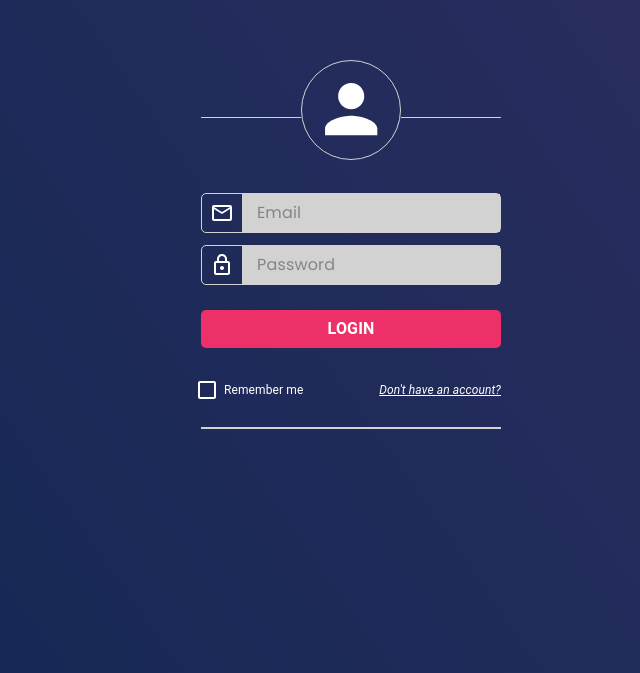
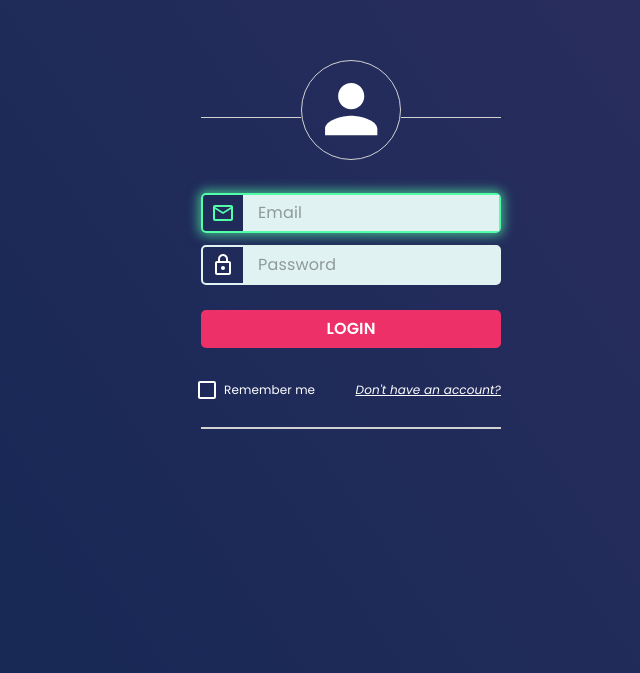
Before and after one commit to hoangkimzxc/cine-attempt-v2, a React (Vite) app: page /login in a window 1280 px wide. Shown: the part 127-800 px from the top of the page, without its empty margins (289-929 px from the left). Built offline with nearby package versions, Linux system fonts and the light colour scheme; the HTML template or start-up script is replaced by a standard one.

Commit message:
Add more items for login page

```diff
--- a/src/components/atoms/checkbox/index.tsx
+++ b/src/components/atoms/checkbox/index.tsx
@@ -19,7 +19,7 @@ export default function Checkbox({ label, sx, ...props }: CheckboxProps) {
             padding: "5px",
             color: "white", // default color
             "&.Mui-checked": {
-              color: "#4caf50", // color when checked
+              color: "#53fea9", // color when checked
             },
             ...sx,
           }}
--- a/src/components/atoms/text-field/index.tsx
+++ b/src/components/atoms/text-field/index.tsx
@@ -1,21 +1,46 @@
+import { breathingEffect } from "@/utils/animation";
 import {
   Box,
   TextField as MuiTextField,
   TextFieldProps as MuiTextFieldProps,
 } from "@mui/material";
+import CancelIcon from "@mui/icons-material/Cancel";
+import { useState } from "react";
 
 export type TextFiledProps = {
-  icon: React.ReactElement;
+  startIcon: React.ReactElement;
 } & Omit<MuiTextFieldProps, "">;
 
-export default function TextField({ icon, sx, ...props }: TextFiledProps) {
+export default function TextField({ startIcon, sx, ...props }: TextFiledProps) {
+  const [value, setValue] = useState("");
+
+  const handleChange = (event: React.ChangeEvent<HTMLInputElement>) => {
+    setValue(event.target.value);
+  };
+
+  const handleClear = () => {
+    setValue(""); // Clears the input field
+  };
+
   return (
     <Box
       display="flex"
       alignItems="center"
-      border="1px solid #d2d2d2"
+      border="2px solid #e0f2f1"
       borderRadius="5px"
       height="40px"
+      sx={{
+        // Adding focus-within to change the icon color when the TextField is focused
+        "&:focus-within": {
+          border: "2px solid #53fea9",
+          animation: `${breathingEffect} 2s infinite ease-in-out`,
+          "& > div:first-of-type": {
+            // Targets the first Box that contains the icon
+            color: "#53fea9", // Change to the desired color on focus
+          },
+        },
+        ...sx,
+      }}
     >
       <Box
         color="white"
@@ -25,18 +50,20 @@ export default function TextField({ icon, sx, ...props }: TextFiledProps) {
         padding="4px 8px"
         height="40px"
       >
-        {icon}
+        {startIcon}
       </Box>
       <Box
-        bgcolor="#d2d2d2"
+        bgcolor="#e0f2f1"
         width="100%"
         height="100%"
         display="flex"
         alignItems="center"
       >
         <MuiTextField
-          fullWidth
+          value={value}
+          onChange={handleChange}
           sx={{
+            width: "91%",
             "& .MuiOutlinedInput-root": {
               "& fieldset": {
                 border: "none", // Removes the border
@@ -62,6 +89,16 @@ export default function TextField({ icon, sx, ...props }: TextFiledProps) {
           }}
           {...props}
         />
+        <Box
+          color="red"
+          width="16px"
+          height="16px"
+          display="flex"
+          alignItems="center"
+          sx={{ "&:hover": { cursor: "pointer" } }}
+        >
+          {value && <CancelIcon fontSize="inherit" onClick={handleClear} />}
+        </Box>
       </Box>
     </Box>
   );
--- a/src/components/molecules/login-form/index.tsx
+++ b/src/components/molecules/login-form/index.tsx
@@ -71,14 +71,15 @@ export default function LoginForm() {
         width="100%"
       >
         <TextField
+          autoFocus
           type="text"
           placeholder="Email"
-          icon={<EmailOutlinedIcon />}
+          startIcon={<EmailOutlinedIcon />}
         />
         <TextField
           type="password"
           placeholder="Password"
-          icon={<LockOutlinedIcon />}
+          startIcon={<LockOutlinedIcon />}
         />
       </Box>
       <Button
--- a/src/components/pages/login/index.tsx
+++ b/src/components/pages/login/index.tsx
@@ -1,4 +1,4 @@
-import { gradientAnimation } from "@/utils/gradientAnimation";
+import { gradientEffect } from "@/utils/animation";
 import LoginForm from "@components/molecules/login-form";
 import { Box } from "@mui/material";
 import * as React from "react";
@@ -15,7 +15,7 @@ export default function Login() {
         background:
           "linear-gradient(-125deg, #ee6764, #3d3368, #162855, #101736)",
         backgroundSize: "400% 400% ",
-        animation: `${gradientAnimation} 8s ease infinite`,
+        animation: `${gradientEffect} 8s ease infinite`,
       }}
     >
       <LoginForm />
--- a/src/index.css
+++ b/src/index.css
@@ -2,13 +2,6 @@
   padding: 0;
   margin: 0;
   box-sizing: border-box;
-}
-
-#root {
-  font-family: "Poppins", sans-serif;
-}
-.MuiBox-root,
-.MuiButtonBase-root {
   font-family: "Poppins", sans-serif !important;
 }
 
@@ -16,5 +9,5 @@ input:-webkit-autofill,
 input:-webkit-autofill:hover,
 input:-webkit-autofill:focus,
 input:-webkit-autofill:active {
-  -webkit-box-shadow: 0 0 0 30px #d2d2d2 inset !important; /* Change #bfa2db to your desired background color */
+  -webkit-box-shadow: 0 0 0 30px #e0f2f1 inset; /* Change #bfa2db to your desired background color */
 }
--- /dev/null
+++ b/src/utils/animation.ts
@@ -0,0 +1,22 @@
+import { keyframes } from "@emotion/react";
+
+export const gradientEffect = keyframes`
+ 0% {
+      background-position: 0% 50%;
+    }
+    50% {
+      background-position: 100% 50%;
+    }
+    100% {
+      background-position: 0% 50%;
+    }
+      `;
+
+export const breathingEffect = keyframes`
+  0%, 100% {
+    box-shadow: 0 0 8px 0 rgba(83, 254, 169, 0.5);
+  }
+  50% {
+    box-shadow: 0 0 12px 5px rgba(83, 254, 169, 0.75);
+  }
+`;
--- a/src/utils/gradientAnimation.ts
+++ /dev/null
@@ -1,13 +0,0 @@
-import { keyframes } from "@emotion/react";
-
-export const gradientAnimation = keyframes`
- 0% {
-      background-position: 0% 50%;
-    }
-    50% {
-      background-position: 100% 50%;
-    }
-    100% {
-      background-position: 0% 50%;
-    }
-      `;
```
